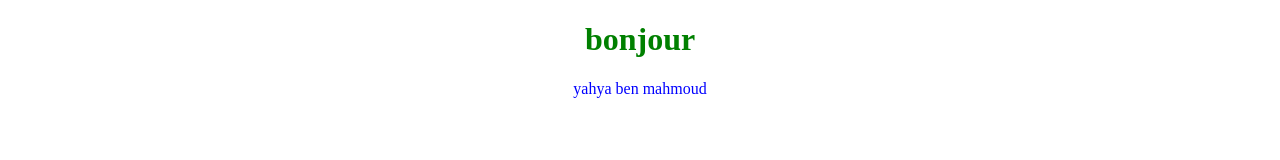
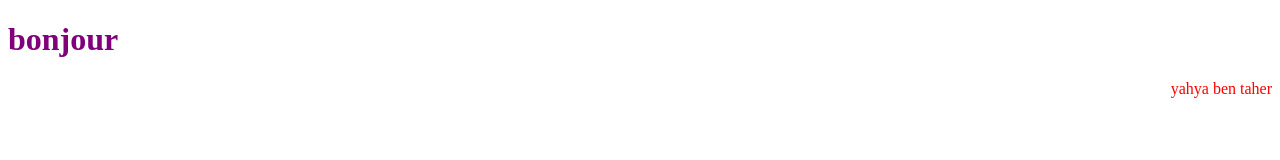
Before and after one commit to yahyabenmahmoud/test, a plain HTML site: page test.html in a window 1280 px wide. Drawn offline with Linux system fonts and the light colour scheme.

Commit message:
changement

```diff
--- a/style.css
+++ b/style.css
@@ -1,8 +1,8 @@
 h1{
-    text-align: center;
-    color: green;
+    text-align: left;
+    color: rgb(128, 0, 122);
 }
 p{
-    text-align: center;
-    color: blue;
+    text-align: right;
+    color: red
 }
--- a/test.html
+++ b/test.html
@@ -10,6 +10,6 @@
     <h1>
         bonjour
     </h1>
-    <p>yahya ben mahmoud</p>
+    <p>yahya ben taher</p>
 </body>
 </html>
```
